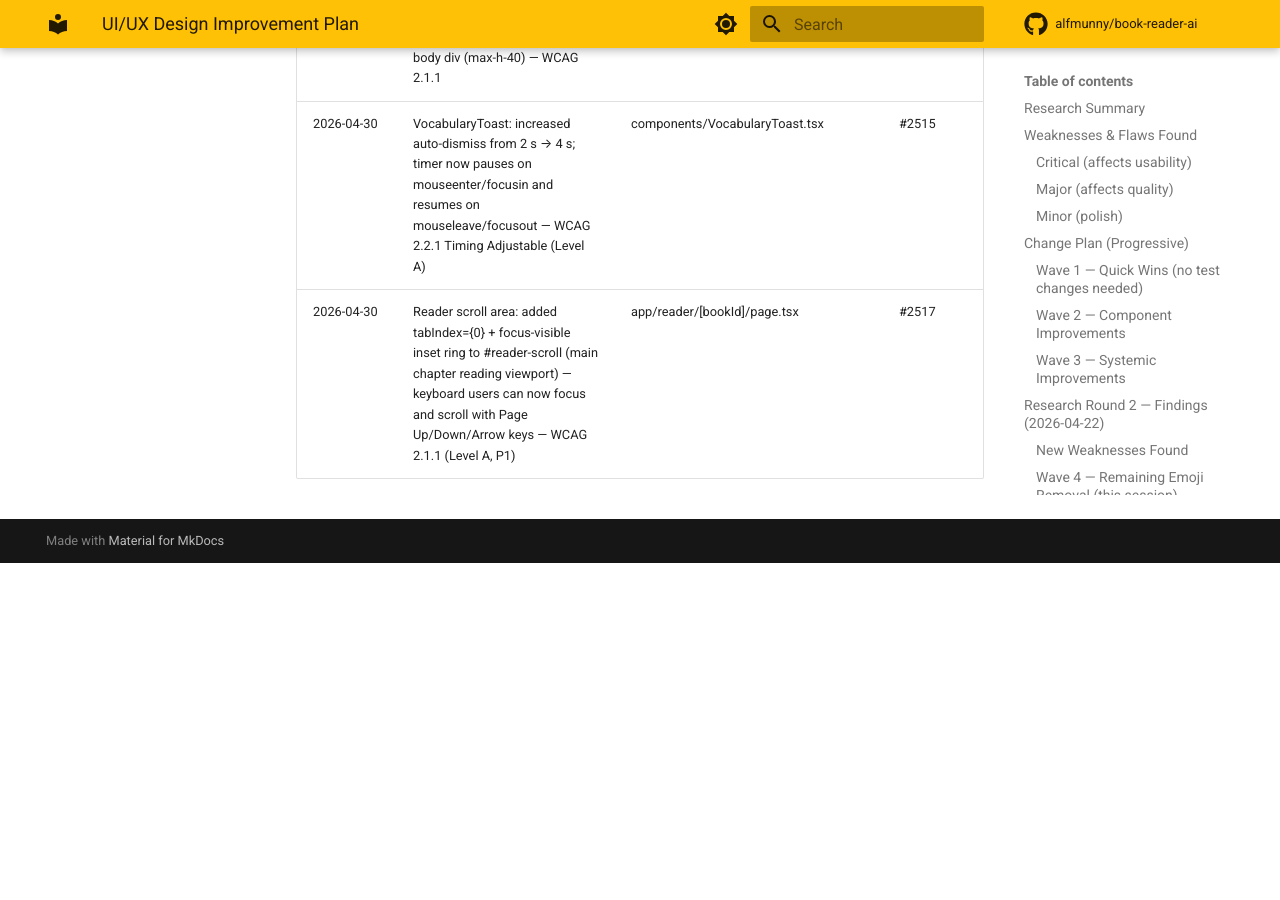
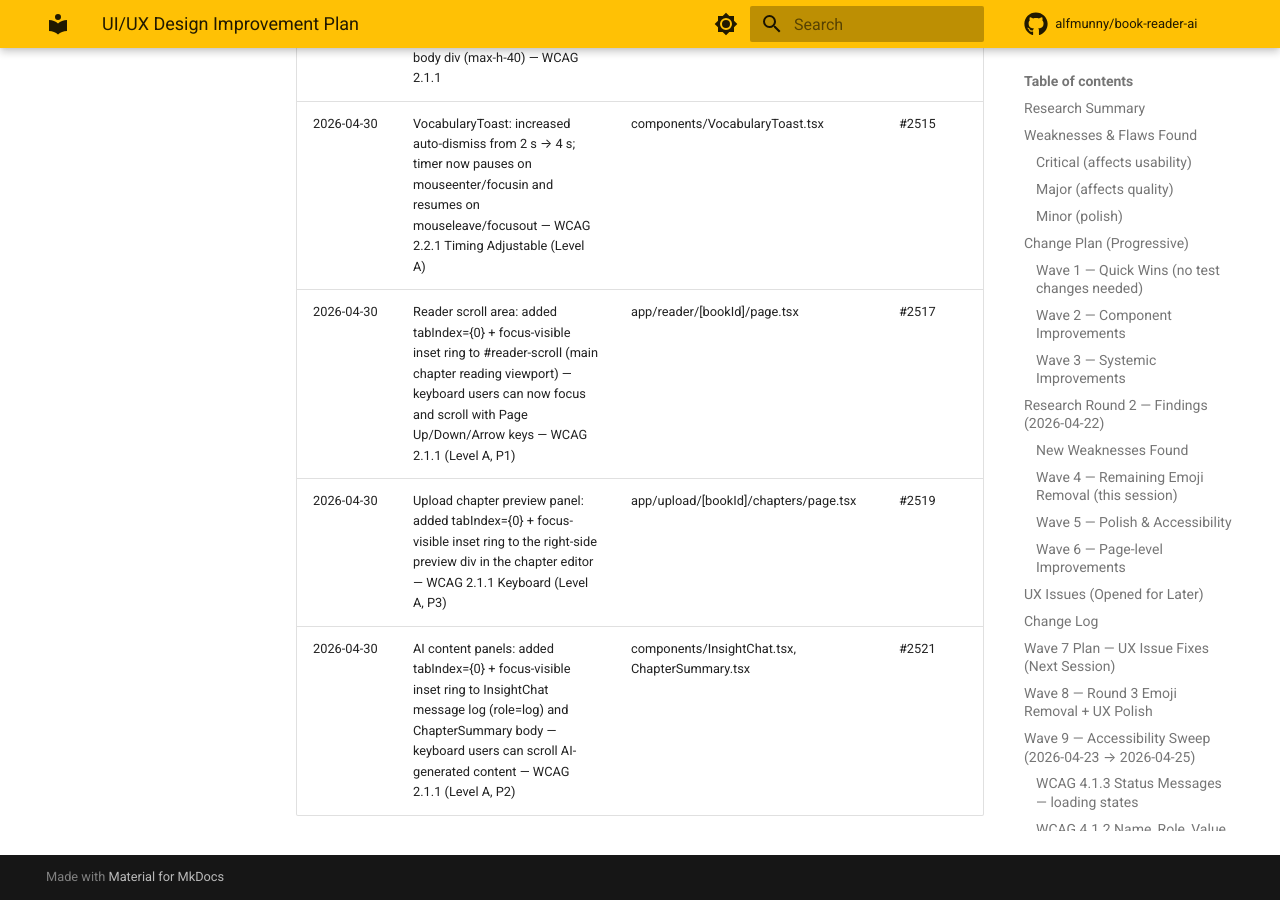
Before and after one commit to alfmunny/book-reader-ai, an MkDocs documentation site: the page built from docs/design-improvement-plan.md, in a window 1280 px wide and 900 px high, scrolled down 32819 px. Built offline with MkDocs 1.6.1 and Material for MkDocs 9.7.7, drawn with Linux system fonts in a browser that asks for light colours; comment, search, counter and statistics services are not loaded; before the commit the page ends 33382 px from its top, so only the background shows below that.

Commit message:
docs: add change log entries for #2519 and #2521 WCAG tabIndex fixes
Co-Authored-By: Claude Sonnet 4.6 <noreply@anthropic.com>

```diff
--- a/docs/design-improvement-plan.md
+++ b/docs/design-improvement-plan.md
@@ -553,3 +553,5 @@ WCAG 2.1.1 (Keyboard) and 4.1.2 (Name, Role, Value) fixes for keyboard-only and
 | 2026-04-30 | Activity-log lists + VocabWordTooltip body: added tabIndex={0} + focus ring to QueueTab activity-log ul (max-h-60), SeedPopularButton events ul (max-h-40), and VocabWordTooltip definition body div (max-h-40) — WCAG 2.1.1 | components/QueueTab.tsx, SeedPopularButton.tsx, VocabWordTooltip.tsx | #2513 |
 | 2026-04-30 | VocabularyToast: increased auto-dismiss from 2 s → 4 s; timer now pauses on mouseenter/focusin and resumes on mouseleave/focusout — WCAG 2.2.1 Timing Adjustable (Level A) | components/VocabularyToast.tsx | #2515 |
 | 2026-04-30 | Reader scroll area: added tabIndex={0} + focus-visible inset ring to #reader-scroll (main chapter reading viewport) — keyboard users can now focus and scroll with Page Up/Down/Arrow keys — WCAG 2.1.1 (Level A, P1) | app/reader/[bookId]/page.tsx | #2517 |
+| 2026-04-30 | Upload chapter preview panel: added tabIndex={0} + focus-visible inset ring to the right-side preview div in the chapter editor — WCAG 2.1.1 Keyboard (Level A, P3) | app/upload/[bookId]/chapters/page.tsx | #2519 |
+| 2026-04-30 | AI content panels: added tabIndex={0} + focus-visible inset ring to InsightChat message log (role=log) and ChapterSummary body — keyboard users can scroll AI-generated content — WCAG 2.1.1 (Level A, P2) | components/InsightChat.tsx, ChapterSummary.tsx | #2521 |
```
